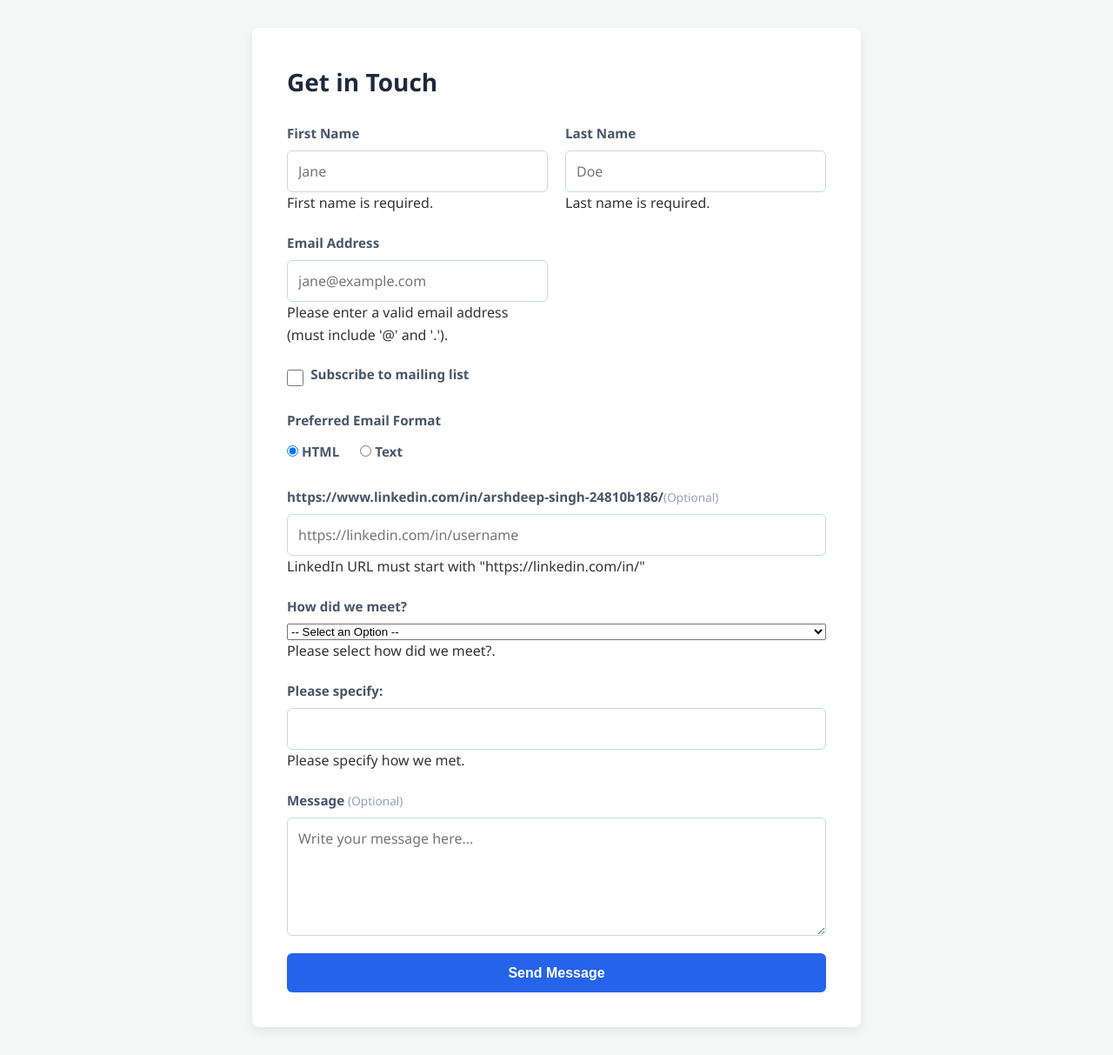
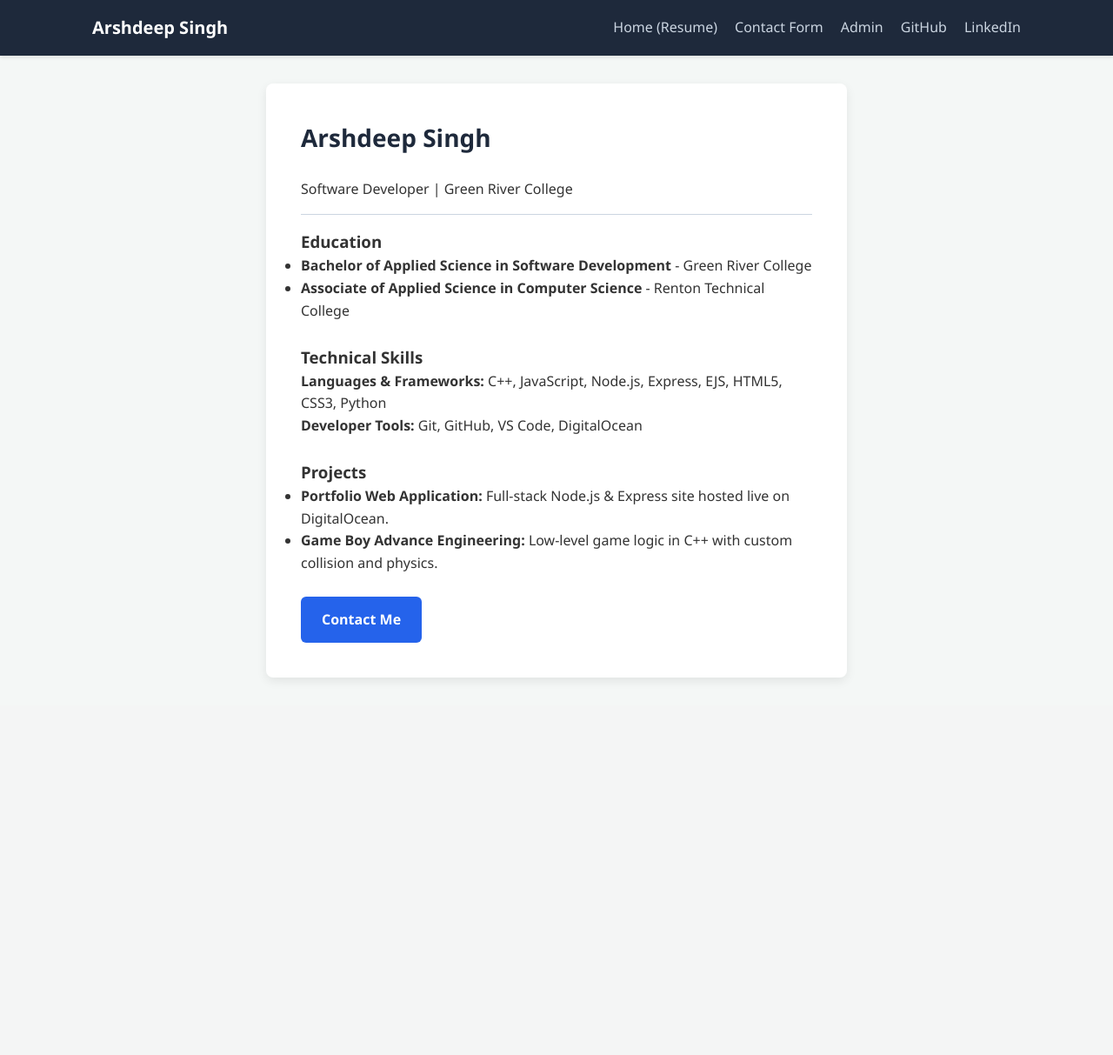
Before and after one commit to Arsh2deep/portfolio-contact-form, a Node server app: page / in a window 1280 px wide. Shown: the whole page at 87% size. After the commit the page ends 781 px from the top, so only its background shows below. Run offline with Node 20, Linux system fonts and the light colour scheme.

Commit message:
implemented EJS templating, navigation partials, and resume root route

```diff
--- a/app.js
+++ b/app.js
@@ -4,58 +4,61 @@ const path = require('path');
 const app = express();
 const PORT = process.env.PORT || 3002;
 
-// database array to store contact form submissions
+// In-memory database array to store contact form submissions
 const contacts = [];
 
-//Set EJS as the view engine
+// Set EJS view engine & views directory
 app.set('view engine', 'ejs');
-app.set('views',path.join(__dirname, 'views'));
+app.set('views', path.join(__dirname, 'views'));
 
 // Middleware for parsing form data
 app.use(express.urlencoded({ extended: true }));
 
-// Serve all static files (HTML, CSS, favicon) from the 'public' folder
+// Serve static assets from 'public' folder
 app.use(express.static(path.join(__dirname, 'public')));
 
-// Root route sends home.html
+// GET / - Home page renders Online Resume
 app.get('/', (req, res) => {
-    res.sendFile(path.join(__dirname, 'public', 'home.html'));
+    res.render('index');
 });
 
-// Handles Contact Form submission
-app.post('/contact',(req,res)=>{
-    //Get form fields from client
-    const {firstName,lastName, email,mailingList,emailFormat,linkedin,howWeMet,otherMet,message}=req.body;
+// GET /contact - Contact form page
+app.get('/contact', (req, res) => {
+    res.render('contact');
+});
 
-    //Structre Submission data Object First
+// POST /contact - Process form submission and store timestamped contact object
+app.post('/contact', (req, res) => {
+    const { firstName, lastName, email, mailingList, emailFormat, linkedin, howWeMet, otherMet, message } = req.body;
+
+    // Create new contact submission object with timestamp
     const newContact = {
-        firstName,
-        lastName,
-        email,
-        mailingList: mailingList ? 'Subscribed': 'Not Subscribed',
+        firstName: firstName ? firstName.trim() : '',
+        lastName: lastName ? lastName.trim() : '',
+        email: email ? email.trim() : '',
+        mailingList: mailingList ? 'Subscribed' : 'Not Subscribed',
         emailFormat: mailingList ? emailFormat : 'N/A',
-        linkedin,
-        howWeMet,
-        otherMet: howWeMet === 'other'? otherMet:'N/A',
-        message,
-        submittedAt: new Date().toLocaleString()
+        linkedin: linkedin && linkedin.trim() !== '' ? linkedin.trim() : 'N/A',
+        howWeMet: howWeMet || 'N/A',
+        otherMet: howWeMet === 'other' && otherMet ? otherMet.trim() : 'N/A',
+        message: message && message.trim() !== '' ? message.trim() : 'N/A',
+        submittedAt: new Date().toLocaleString('en-US', {
+            dateStyle: 'medium',
+            timeStyle: 'short'
+        })
     };
 
-    //store in-memory array backend
+    // Push to backend memory array
     contacts.push(newContact);
+    console.log('New Contact Stored:', newContact);
 
-    //log the submission to terminal for testing
-    console.log('Contact form submission received: ', newContact);
-
-    //render Confirmation template
-    res.render('confirmation', { firstName });
-
+    // Render confirmation template passing the submitted contact object
+    res.render('confirmation', { contact: newContact });
 });
 
-//Admin Route to display data dump of all submission
-app.get('/admin',(req,res)=>{
-    res.render('admin', {contacts});
-
+// GET /admin - Display all contact form submissions
+app.get('/admin', (req, res) => {
+    res.render('admin', { contacts });
 });
 
 app.listen(PORT, () => {
--- a/public/styles/style.css
+++ b/public/styles/style.css
@@ -10,16 +10,58 @@ body {
     line-height: 1.6;
     color: #333;
     background-color: #f4f7f6;
-    padding: 2rem 1rem;
+    padding-bottom: 2rem;
+}
+
+/* Navigation Bar */
+.navbar {
+    background-color: #1e293b;
+    padding: 1rem 0;
+    margin-bottom: 2rem;
+    box-shadow: 0 2px 4px rgba(0,0,0,0.1);
+}
+
+.nav-container {
+    max-width: 1100px;
+    margin: 0 auto;
+    padding: 0 1rem;
+    display: flex;
+    justify-content: space-between;
+    align-items: center;
+}
+
+.nav-logo {
+    color: #ffffff;
+    font-size: 1.25rem;
+    font-weight: 700;
+    text-decoration: none;
+}
+
+.nav-menu {
+    display: flex;
+    list-style: none;
+    gap: 1.25rem;
+}
+
+.nav-menu a {
+    color: #cbd5e1;
+    text-decoration: none;
+    font-weight: 500;
+    transition: color 0.2s ease;
+}
+
+.nav-menu a:hover {
+    color: #ffffff;
 }
 
 /* Container Centering */
 .container {
     max-width: 700px;
     margin: 0 auto;
+    padding: 0 1rem;
 }
-/*Wide Container for Admin Table */
-.container.wide{
+
+.container.wide {
     max-width: 1100px;
 }
 
@@ -86,29 +127,25 @@ textarea {
     resize: vertical;
 }
 
-.checkbox-group{
+.checkbox-group {
     flex-direction: row;
     align-items: center;
     gap: 0.5rem;
 }
 
-.checkbox-group input[type="checkbox"]{
-    width: 1.2rem;
-    height: 1.2rem;
-}
-
-.radio-options{
+.radio-options {
     display: flex;
     gap: 1.5rem;
     margin-top: 0.25rem;
 }
 
-.optional-tag{
+.optional-tag {
     font-weight: normal;
     color: #94a3b8;
     font-size: 0.85rem;
 }
-/* Submit Button */
+
+/* Buttons */
 .btn-submit {
     display: inline-block;
     text-decoration: none;
--- a/public/home.html
+++ b/views/contact.ejs
@@ -1,48 +1,41 @@
 <!DOCTYPE html>
 <html lang="en">
 <head>
-    <meta charset="UTF-8">
-    <meta name="viewport" content="width=device-width, initial-scale=1.0">
+    <%- include('partials/head') %>
     <title>Portfolio Contact Form</title>
-    <!-- Favicon -->
-    <link rel="icon" type="image/x-icon" href="/images/Favicon.png">
-    <!-- External Stylesheet -->
-    <link rel="stylesheet" href="/styles/style.css">
 </head>
 <body>
+    <!--Navigation Bar Partial-->
+    <%- include('partials/nav') %>
 
     <main class="container">
         <section class="contact-section">
             <h2>Get in Touch</h2>
-            <!--novalidate disables default HTML validation-->
             <form action="/contact" method="POST" class="contact-form" id="contactForm" novalidate>
 
-                <!--First Name-->
                 <div class="form-group" id="firstNameGroup">
                     <label for="firstName">First Name</label>
                     <input type="text" id="firstName" name="firstName" placeholder="Jane">
                     <span class="error-msg">First name is required.</span>
                 </div>
 
-                <!--Last Name-->
-                <div class="form-group" id="lastNAmeGroup">
+                <div class="form-group" id="lastNameGroup">
                     <label for="lastName">Last Name</label>
-                    <input type="text" id="lastName" name="lastName" placeholder= "Doe">
+                    <input type="text" id="lastName" name="lastName" placeholder="Doe">
                     <span class="error-msg">Last name is required.</span>
                 </div>
-                <!--Email-->
+
                 <div class="form-group">
                     <label for="email">Email Address</label>
                     <input type="email" id="email" name="email" placeholder="jane@example.com">
-                    <span class = "error-msg">Please enter a valid email address (must include '@' and '.').</span>
-                </div>
-                <!--Mailing List-->
-                <div class ="form-group full-width checkbox-group">
-                    <input type="checkbox" id="mailingList" name="mailingList">
-                    <label for = "mailingList">Subscribe to mailing list</label>
+                    <span class="error-msg">Please enter a valid email address.</span>
                 </div>
 
-                <!--Conditional email format-->
+                <div class="form-group full-width checkbox-group">
+                    <input type="checkbox" id="mailingList" name="mailingList">
+                    <label for="mailingList">Subscribe to mailing list</label>
+                </div>
+
                 <div class="form-group full-width conditional-section" id="emailFormatSection">
                     <label>Preferred Email Format</label>
                     <div class="radio-options">
@@ -50,14 +43,13 @@
                         <label><input type="radio" name="emailFormat" value="text"> Text</label>
                     </div>
                 </div>
-                <!--LinkedIN Profile-->
+
                 <div class="form-group full-width" id="linkedinGroup">
-                    <label for="linkedin">https://www.linkedin.com/in/arshdeep-singh-24810b186/<span class="optional-tag">(Optional)</span></label>
+                    <label for="linkedin">LinkedIn Profile <span class="optional-tag">(Optional)</span></label>
                     <input type="text" id="linkedin" name="linkedin" placeholder="https://linkedin.com/in/username">
                     <span class="error-msg">LinkedIn URL must start with "https://linkedin.com/in/"</span>
                 </div>
 
-                <!-- How We Met Dropdown -->
                 <div class="form-group full-width" id="howWeMetGroup">
                     <label for="howWeMet">How did we meet?</label>
                     <select id="howWeMet" name="howWeMet">
@@ -68,23 +60,20 @@
                         <option value="school">School / University</option>
                         <option value="other">Other</option>
                     </select>
-                    <span class="error-msg">Please select how did we meet?.</span>
+                    <span class="error-msg">Please select how did we meet.</span>
                 </div>
 
-                <!--Condtional Other specification-->
                 <div class="form-group full-width conditional-section" id="otherMetGroup">
                     <label for="otherMet">Please specify:</label>
                     <input type="text" id="otherMet" name="otherMet">
                     <span class="error-msg">Please specify how we met.</span>
                 </div>
 
-                <!--Message-->
                 <div class="form-group full-width">
                     <label for="message">Message <span class="optional-tag">(Optional)</span></label>
                     <textarea id="message" name="message" rows="5" placeholder="Write your message here..."></textarea>
                 </div>
 
-                <!--Submit Button-->
                 <div class="form-group full-width">
                     <button type="submit" class="btn-submit">Send Message</button>
                 </div>
@@ -92,6 +81,6 @@
             </form>
         </section>
     </main>
-        <script src="/public/scripts/script.js"></script>
+    <script src="/scripts/script.js"></script>
 </body>
 </html>
--- /dev/null
+++ b/views/index.ejs
@@ -0,0 +1,39 @@
+<!DOCTYPE html>
+<html lang="en">
+<head>
+    <%- include('partials/head') %>
+    <title>Arshdeep Singh | Online Resume</title>
+</head>
+<body>
+    <%- include('partials/nav') %>
+
+    <main class="container">
+        <section class="contact-section">
+            <h2>Arshdeep Singh</h2>
+            <p>Software Developer | Green River College</p>
+            <hr style="margin: 1rem 0; border: 0; border-top: 1px solid #cbd5e1;">
+
+            <h3>Education</h3>
+            <ul>
+                <li><strong>Bachelor of Applied Science in Software Development</strong> - Green River College</li>
+                <li><strong>Associate of Applied Science in Computer Science</strong> - Renton Technical College</li>
+            </ul>
+
+            <br>
+            <h3>Technical Skills</h3>
+            <p><strong>Languages & Frameworks:</strong> C++, JavaScript, Node.js, Express, EJS, HTML5, CSS3, Python</p>
+            <p><strong>Developer Tools:</strong> Git, GitHub, VS Code, DigitalOcean</p>
+
+            <br>
+            <h3>Projects</h3>
+            <ul>
+                <li><strong>Portfolio Web Application:</strong> Full-stack Node.js & Express site hosted live on DigitalOcean.</li>
+                <li><strong>Game Boy Advance Engineering:</strong> Low-level game logic in C++ with custom collision and physics.</li>
+            </ul>
+
+            <br>
+            <a href="/contact" class="btn-submit">Contact Me</a>
+        </section>
+    </main>
+</body>
+</html>
--- /dev/null
+++ b/views/partials/head.ejs
@@ -0,0 +1,6 @@
+<meta charset="UTF-8">
+<meta name="viewport" content="width=device-width, initial-scale=1.0">
+<!-- Favicon -->
+<link rel="icon" type="image/x-icon" href="/public/images/Favicon.png">
+<!-- External Stylesheet -->
+<link rel="stylesheet" href="/styles/style.css">
--- /dev/null
+++ b/views/partials/nav.ejs
@@ -0,0 +1,12 @@
+<nav class="navbar">
+    <div class="nav-container">
+        <a href="/" class="nav-logo">Arshdeep Singh</a>
+        <ul class="nav-menu">
+            <li><a href="/">Home (Resume)</a></li>
+            <li><a href="/contact">Contact Form</a></li>
+            <li><a href="/admin">Admin</a></li>
+            <li><a href="https://github.com/Arsh2deep" target="_blank" rel="noopener noreferrer">GitHub</a></li>
+            <li><a href="https://www.linkedin.com/in/arshdeep-singh-24810b186/" target="_blank" rel="noopener noreferrer">LinkedIn</a></li>
+        </ul>
+    </div>
+</nav>
```
Also changed, not shown: other parts of public/styles/style.css (+61 -13 lines), views/admin.ejs (+4 -5 lines), views/confirmation.ejs (+18 -3 lines).
